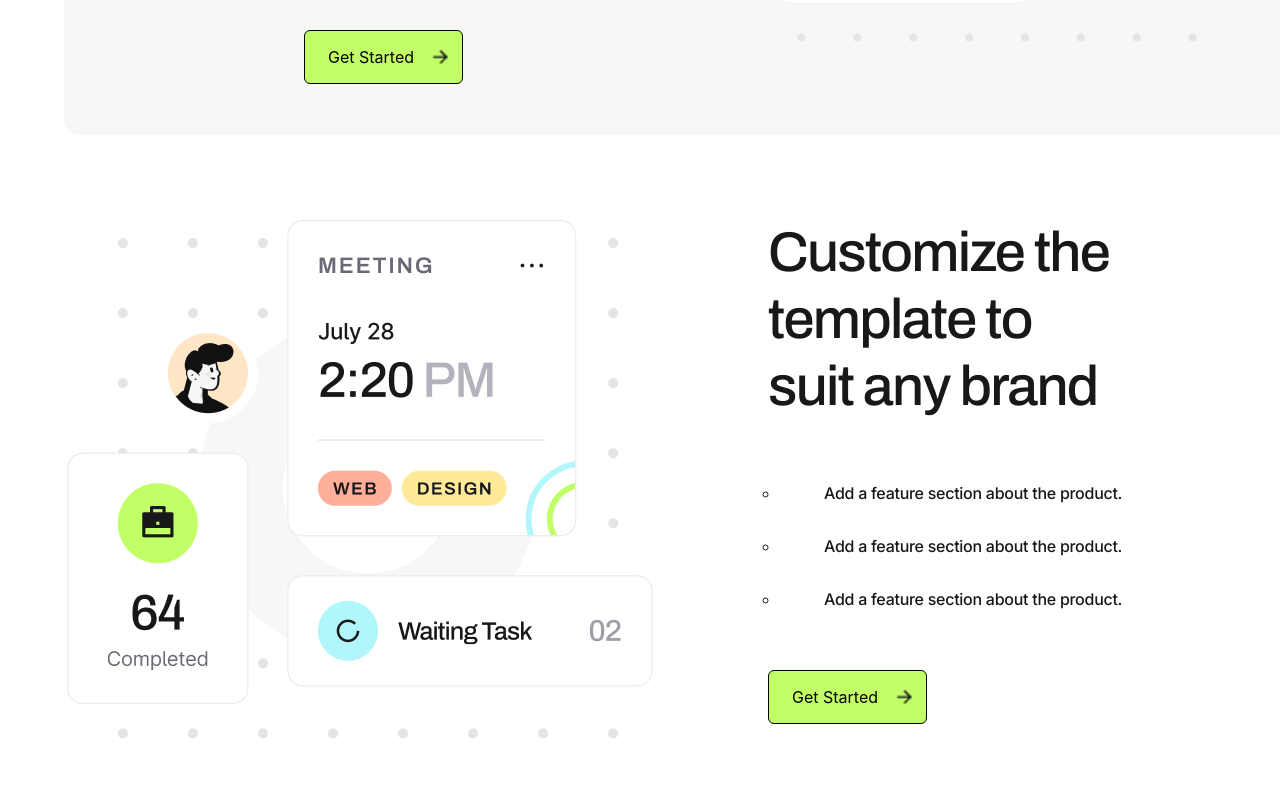
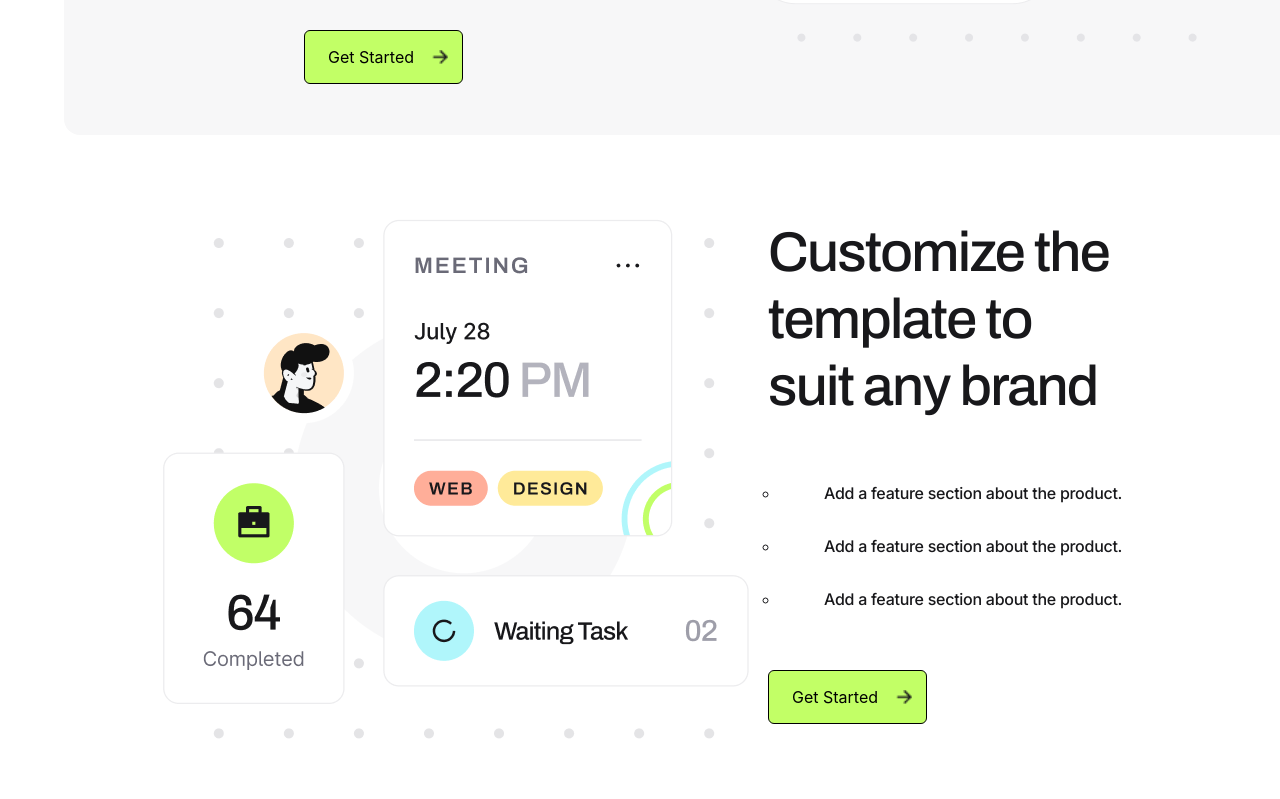
Before and after one commit to kazekunal/Cubex, a React (Create React App) app: page / in a window 1280 px wide. Shown: the part 1601-2400 px from the top of the page. Built offline with nearby package versions, Linux system fonts and the light colour scheme.

Commit message:
feat: bug fixes

```diff
--- a/src/styles/stack2.css
+++ b/src/styles/stack2.css
@@ -1,6 +1,7 @@
 .meeting-stack{
     display: flex;
     flex-direction: row;
+    margin: 0px 6rem;
 }
 
 .para-grey-stack-right{
```
